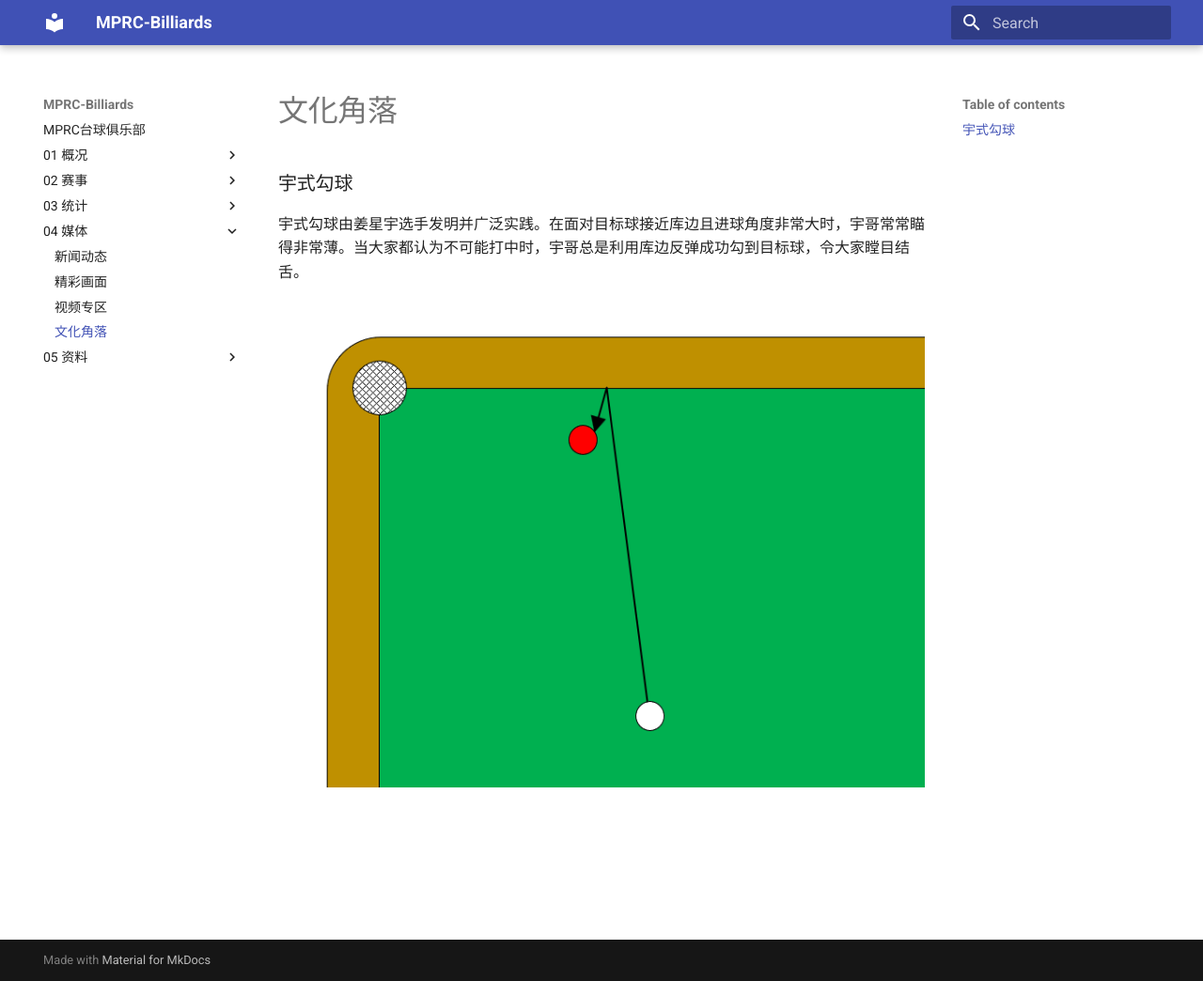
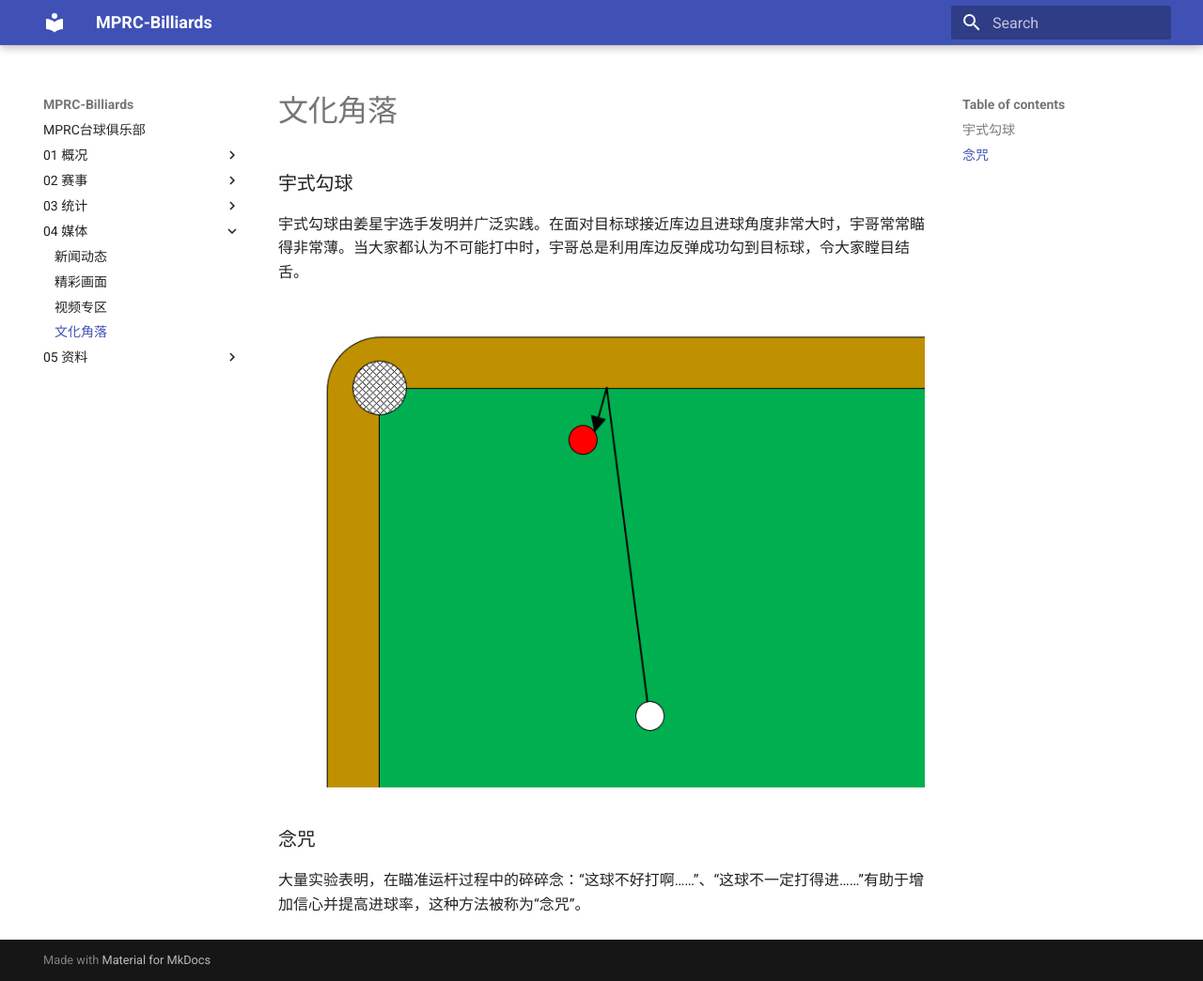
Before and after one commit to mprc-billiards/mprc-billiards.github.io, an MkDocs documentation site: the page built from docs/04-媒体/4-文化角落.md, in a window 1280 px wide and 1044 px high. Shown: the whole window at 94% size. Built offline with MkDocs 1.6.1 and Material for MkDocs 9.7.7, drawn with Linux system fonts in a browser that asks for light colours.

Commit message:
fix typo

```diff
--- a/docs/04-媒体/4-文化角落.md
+++ b/docs/04-媒体/4-文化角落.md
@@ -5,3 +5,7 @@
 宇式勾球由姜星宇选手发明并广泛实践。在面对目标球接近库边且进球角度非常大时，宇哥常常瞄得非常薄。当大家都认为不可能打中时，宇哥总是利用库边反弹成功勾到目标球，令大家瞠目结舌。
 
 ![](./img/yushigouqiu.png)
+
+### 念咒
+
+大量实验表明，在瞄准运杆过程中的碎碎念：“这球不好打啊……”、“这球不一定打得进……”有助于增加信心并提高进球率，这种方法被称为“念咒”。
```
Also changed, not shown: docs/01-概况/3-场馆设施.md (+1 -1 lines).
